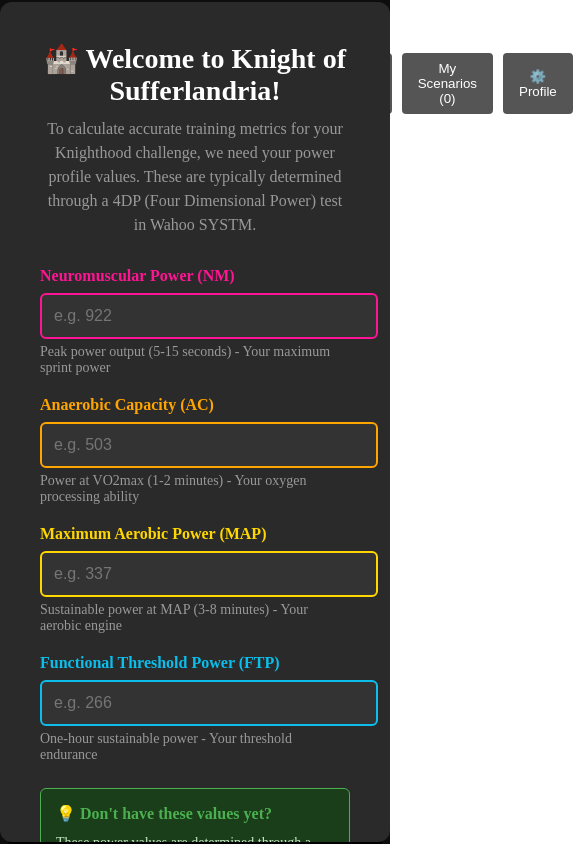
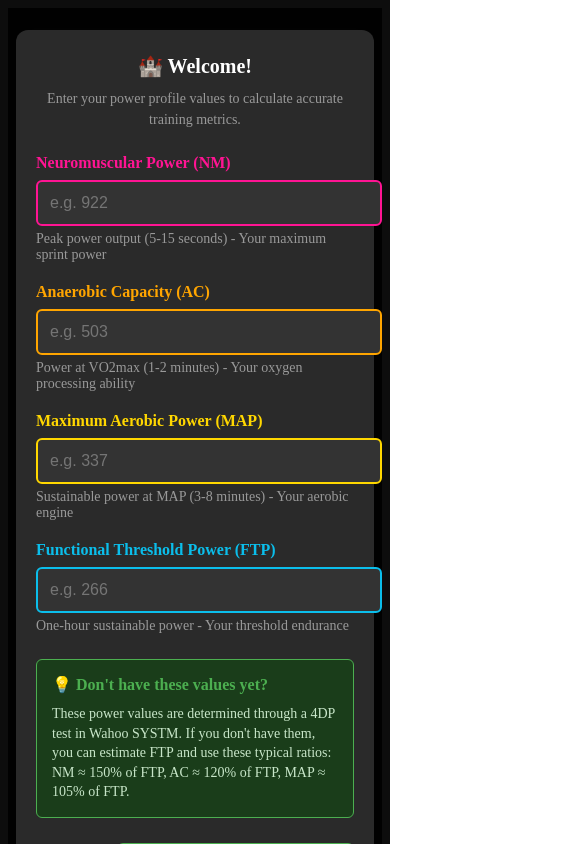
Before and after one commit to againstdemons84/knighthood-quests, a React (Create React App) app: page / in a window 390 px wide. Shown: the top 844 px of the page, 573 px wide, since content can reach past the window. Built offline with nearby package versions, Linux system fonts and the light colour scheme.

Commit message:
Responsive layout.

```diff
--- a/src/components/UserProfileSetup.tsx
+++ b/src/components/UserProfileSetup.tsx
@@ -1,6 +1,7 @@
 import React, { useState } from 'react';
 import { UserPowerProfile } from '../types/userProfile';
 import { validatePowerProfile } from '../utils/userProfileHelpers';
+import { useViewport } from '../hooks/useViewport';
 
 interface UserProfileSetupProps {
     onProfileSave: (profile: UserPowerProfile) => void;
@@ -13,6 +14,7 @@
     initialProfile,
     isFirstTime = false
 }) => {
+    const viewport = useViewport();
     const [profile, setProfile] = useState<UserPowerProfile>(
         initialProfile || { nm: 0, ac: 0, map: 0, ftp: 0 }
     );
@@ -51,25 +53,47 @@
             backgroundColor: 'rgba(0, 0, 0, 0.95)',
             display: 'flex',
             justifyContent: 'center',
-            alignItems: 'center',
-            zIndex: 1000
+            alignItems: viewport.isMobile ? 'flex-start' : 'center',
+            zIndex: 1000,
+            padding: viewport.isMobile ? '20px 16px' : '20px',
+            overflowY: 'auto'
         }}>
             <div style={{
                 backgroundColor: '#2a2a2a',
-                padding: '40px',
+                padding: viewport.isMobile ? '24px 20px' : '40px',
                 borderRadius: '12px',
-                maxWidth: '600px',
-                width: '90%',
-                maxHeight: '90vh',
-                overflowY: 'auto'
+                maxWidth: viewport.isMobile ? '100%' : '600px',
+                width: viewport.isMobile ? '100%' : '90%',
+                maxHeight: viewport.isMobile ? 'none' : '90vh',
+                overflowY: viewport.isMobile ? 'visible' : 'auto',
+                marginTop: viewport.isMobile ? '10px' : '0'
             }}>
-                <div style={{ textAlign: 'center', marginBottom: '30px' }}>
-                    <h1 style={{ color: 'white', margin: '0 0 10px 0', fontSize: '28px' }}>
-                        {isFirstTime ? '🏰 Welcome to Knight of Sufferlandria!' : '⚙️ Power Profile Settings'}
+                <div style={{
+                    textAlign: 'center',
+                    marginBottom: viewport.isMobile ? '24px' : '30px'
+                }}>
+                    <h1 style={{
+                        color: 'white',
+                        margin: '0 0 10px 0',
+                        fontSize: viewport.isMobile ? '20px' : '28px',
+                        lineHeight: '1.2'
+                    }}>
+                        {isFirstTime ?
+                            (viewport.isMobile ? '🏰 Welcome!' : '🏰 Welcome to Knight of Sufferlandria!') :
+                            '⚙️ Power Profile Settings'
+                        }
                     </h1>
-                    <p style={{ color: '#999', margin: 0, fontSize: '16px', lineHeight: '1.5' }}>
+                    <p style={{
+                        color: '#999',
+                        margin: 0,
+                        fontSize: viewport.isMobile ? '14px' : '16px',
+                        lineHeight: '1.5'
+                    }}>
                         {isFirstTime
-                            ? 'To calculate accurate training metrics for your Knighthood challenge, we need your power profile values. These are typically determined through a 4DP (Four Dimensional Power) test in Wahoo SYSTM.'
+                            ? (viewport.isMobile
+                                ? 'Enter your power profile values to calculate accurate training metrics.'
+                                : 'To calculate accurate training metrics for your Knighthood challenge, we need your power profile values. These are typically determined through a 4DP (Four Dimensional Power) test in Wahoo SYSTM.'
+                              )
                             : 'Update your power profile values to recalculate training metrics.'
                         }
                     </p>
--- a/src/components/WorkoutSelector.tsx
+++ b/src/components/WorkoutSelector.tsx
@@ -9,6 +9,7 @@
 import { WorkoutData } from '../types/workout';
 import { UserPowerProfile } from '../types/userProfile';
 import { getBestWorkoutData } from '../utils/workoutDataHelpers';
+import { useViewport } from '../hooks/useViewport';
 
 interface WorkoutSelectorProps {
     onBasketChange: (basket: BasketState) => void;
@@ -35,6 +36,7 @@
     initialBasket = [],
     userProfile
 }) => {
+    const viewport = useViewport();
     const [workoutRows, setWorkoutRows] = useState<WorkoutRow[]>([]);
     const [loading, setLoading] = useState(true);
     const [basket, setBasket] = useState<WorkoutSelection[]>(initialBasket);
@@ -242,12 +244,12 @@
 
             {/* Sticky Controls Container */}
             <div style={{
-                position: 'sticky',
-                top: 0,
+                position: viewport.isMobile ? 'relative' : 'sticky',
+                top: viewport.isMobile ? 'auto' : 0,
                 zIndex: 100,
                 backgroundColor: '#1a1a1a',
                 borderBottom: '2px solid #333',
-                paddingTop: '10px',
+                paddingTop: viewport.isMobile ? '0' : '10px',
                 paddingBottom: '10px',
                 boxShadow: '0 2px 8px rgba(0, 0, 0, 0.3)'
             }}>
--- /dev/null
+++ b/src/hooks/useViewport.ts
@@ -0,0 +1,55 @@
+import { useState, useEffect } from 'react';
+
+export interface ViewportInfo {
+  width: number;
+  height: number;
+  isMobile: boolean;
+  isTablet: boolean;
+  isDesktop: boolean;
+  orientation: 'portrait' | 'landscape';
+}
+
+/**
+ * Hook to track viewport information and responsive breakpoints
+ */
+export const useViewport = (): ViewportInfo => {
+  const [viewport, setViewport] = useState<ViewportInfo>({
+    width: typeof window !== 'undefined' ? window.innerWidth : 1024,
+    height: typeof window !== 'undefined' ? window.innerHeight : 768,
+    isMobile: false,
+    isTablet: false,
+    isDesktop: true,
+    orientation: 'landscape'
+  });
+
+  useEffect(() => {
+    const updateViewport = () => {
+      const width = window.innerWidth;
+      const height = window.innerHeight;
+
+      setViewport({
+        width,
+        height,
+        isMobile: width < 768,
+        isTablet: width >= 768 && width < 1024,
+        isDesktop: width >= 1024,
+        orientation: width > height ? 'landscape' : 'portrait'
+      });
+    };
+
+    // Initial call
+    updateViewport();
+
+    // Add event listener
+    window.addEventListener('resize', updateViewport);
+    window.addEventListener('orientationchange', updateViewport);
+
+    // Cleanup
+    return () => {
+      window.removeEventListener('resize', updateViewport);
+      window.removeEventListener('orientationchange', updateViewport);
+    };
+  }, []);
+
+  return viewport;
+};
--- a/src/index.tsx
+++ b/src/index.tsx
@@ -18,6 +18,7 @@
 import { UserPowerProfile } from './types/userProfile';
 import { loadScenarios, saveScenarios } from './utils/scenarioHelpers';
 import { getUserProfile, saveUserProfile, hasUserProfile } from './utils/userProfileHelpers';
+import { useViewport } from './hooks/useViewport';
 
 interface KnighthoodWorkout {
     id: string;
@@ -41,7 +42,8 @@
 type AppPage = 'browse' | 'selector' | 'scenarios' | 'scenario-detail' | 'profile-setup' | 'profile-manager' | 'profile';
 
 const App = () => {
-      const [currentPage, setCurrentPage] = useState<'browse' | 'selector' | 'scenarios' | 'scenario-detail' | 'profile-setup' | 'profile-manager' | 'profile'>('browse');
+    const viewport = useViewport();
+    const [currentPage, setCurrentPage] = useState<'browse' | 'selector' | 'scenarios' | 'scenario-detail' | 'profile-setup' | 'profile-manager' | 'profile'>('browse');
     const [workoutRows, setWorkoutRows] = useState<WorkoutTableRow[]>([]);
     const [loading, setLoading] = useState(true);
     const [basketState, setBasketState] = useState<BasketState>({ selectedWorkouts: [], isComplete: false });
@@ -196,37 +198,64 @@
     const renderNavigation = () => (
         <div style={{
             backgroundColor: '#2a2a2a',
-            padding: '15px 20px',
-            marginBottom: '20px',
+            padding: viewport.isMobile ? '12px 16px' : '15px 20px',
+            marginBottom: viewport.isMobile ? '16px' : '20px',
             borderRadius: '8px',
             display: 'flex',
-            gap: '15px',
-            alignItems: 'center',
-            justifyContent: 'space-between',
-            flexWrap: 'wrap'
+            flexDirection: viewport.isMobile ? 'column' : 'row',
+            gap: viewport.isMobile ? '12px' : '15px',
+            alignItems: viewport.isMobile ? 'stretch' : 'center',
+            justifyContent: 'space-between'
         }}>
-            <div style={{ display: 'flex', gap: '15px', alignItems: 'center' }}>
+            <div style={{
+                display: 'flex',
+                flexDirection: viewport.isMobile ? 'column' : 'row',
+                gap: viewport.isMobile ? '8px' : '15px',
+                alignItems: viewport.isMobile ? 'center' : 'center',
+                textAlign: viewport.isMobile ? 'center' : 'left'
+            }}>
                 <div>
-                    <h2 style={{ color: 'white', margin: 0 }}>Knight of Sufferlandria Challenge</h2>
+                    <h2 style={{
+                        color: 'white',
+                        margin: 0,
+                        fontSize: viewport.isMobile ? '18px' : '24px'
+                    }}>
+                        {viewport.isMobile ? 'Knighthood Challenge' : 'Knight of Sufferlandria Challenge'}
+                    </h2>
                     {userProfile && (
-                        <div style={{ color: '#999', fontSize: '12px', marginTop: '2px' }}>
-                            FTP: {userProfile.ftp}W | MAP: {userProfile.map}W | AC: {userProfile.ac}W | NM: {userProfile.nm}W
+                        <div style={{
+                            color: '#999',
+                            fontSize: viewport.isMobile ? '10px' : '12px',
+                            marginTop: '2px'
+                        }}>
+                            {viewport.isMobile ?
+                                `FTP: ${userProfile.ftp}W | MAP: ${userProfile.map}W` :
+                                `FTP: ${userProfile.ftp}W | MAP: ${userProfile.map}W | AC: ${userProfile.ac}W | NM: ${userProfile.nm}W`
+                            }
                         </div>
                     )}
                 </div>
-                <div style={{ display: 'flex', gap: '10px' }}>
+                <div style={{
+                    display: 'flex',
+                    gap: viewport.isMobile ? '8px' : '10px',
+                    flexWrap: 'wrap',
+                    justifyContent: viewport.isMobile ? 'center' : 'flex-start'
+                }}>
                     <button
                         onClick={() => setCurrentPage('browse')}
                         style={{
-                            padding: '8px 16px',
+                            padding: viewport.isMobile ? '12px 16px' : '8px 16px',
                             backgroundColor: currentPage === 'browse' ? '#4CAF50' : '#555',
                             color: 'white',
                             border: 'none',
                             borderRadius: '4px',
-                            cursor: 'pointer'
+                            cursor: 'pointer',
+                            fontSize: viewport.isMobile ? '14px' : '13px',
+                            minHeight: viewport.isMobile ? '44px' : 'auto',
+                            flex: viewport.isMobile ? '1' : 'none'
                         }}
                     >
-                        Browse Workouts
+                        {viewport.isMobile ? 'Browse' : 'Browse Workouts'}
                     </button>
                     <button
                         onClick={() => {
@@ -234,58 +263,76 @@
                             setEditingScenario(null);
                         }}
                         style={{
-                            padding: '8px 16px',
+                            padding: viewport.isMobile ? '12px 16px' : '8px 16px',
                             backgroundColor: currentPage === 'selector' ? '#4CAF50' : '#555',
                             color: 'white',
                             border: 'none',
                             borderRadius: '4px',
-                            cursor: 'pointer'
+                            cursor: 'pointer',
+                            fontSize: viewport.isMobile ? '14px' : '13px',
+                            minHeight: viewport.isMobile ? '44px' : 'auto',
+                            flex: viewport.isMobile ? '1' : 'none'
                         }}
                     >
-                        Plan Challenge ({basketState.selectedWorkouts.length}/10)
+                        {viewport.isMobile ? `Plan (${basketState.selectedWorkouts.length}/10)` : `Plan Challenge (${basketState.selectedWorkouts.length}/10)`}
                     </button>
                     <button
                         onClick={() => setCurrentPage('scenarios')}
                         style={{
-                            padding: '8px 16px',
+                            padding: viewport.isMobile ? '12px 16px' : '8px 16px',
                             backgroundColor: currentPage === 'scenarios' ? '#4CAF50' : '#555',
                             color: 'white',
                             border: 'none',
                             borderRadius: '4px',
-                            cursor: 'pointer'
+                            cursor: 'pointer',
+                            fontSize: viewport.isMobile ? '14px' : '13px',
+                            minHeight: viewport.isMobile ? '44px' : 'auto',
+                            flex: viewport.isMobile ? '1' : 'none'
                         }}
                     >
-                        My Scenarios ({scenarios.length})
+                        {viewport.isMobile ? `Saved (${scenarios.length})` : `My Scenarios (${scenarios.length})`}
                     </button>
                     <button
                         onClick={() => setCurrentPage('profile')}
                         style={{
-                            padding: '8px 16px',
+                            padding: viewport.isMobile ? '12px 16px' : '8px 16px',
                             backgroundColor: currentPage === 'profile' ? '#4CAF50' : '#555',
                             color: 'white',
                             border: 'none',
                             borderRadius: '4px',
-                            cursor: 'pointer'
+                            cursor: 'pointer',
+                            fontSize: viewport.isMobile ? '14px' : '13px',
+                            minHeight: viewport.isMobile ? '44px' : 'auto',
+                            flex: viewport.isMobile ? '1' : 'none'
                         }}
                     >
-                        ⚙️ Profile
+                        {viewport.isMobile ? '⚙️' : '⚙️ Profile'}
                     </button>
                 </div>
             </div>
 
             {currentPage === 'selector' && (
-                <div style={{ display: 'flex', gap: '10px', alignItems: 'center' }}>
+                <div style={{
+                    display: 'flex',
+                    gap: viewport.isMobile ? '8px' : '10px',
+                    alignItems: 'center',
+                    justifyContent: viewport.isMobile ? 'center' : 'flex-start',
+                    width: viewport.isMobile ? '100%' : 'auto'
+                }}>
                     {basketState.isComplete && (
                         <button
                             onClick={() => setShowSaveModal(true)}
                             style={{
-                                padding: '10px 20px',
+                                padding: viewport.isMobile ? '14px 24px' : '10px 20px',
                                 backgroundColor: '#4CAF50',
                                 color: 'white',
                                 border: 'none',
                                 borderRadius: '4px',
                                 cursor: 'pointer',
-                                fontWeight: 'bold'
+                                fontWeight: 'bold',
+                                fontSize: viewport.isMobile ? '16px' : '14px',
+                                minHeight: viewport.isMobile ? '48px' : 'auto',
+                                flex: viewport.isMobile ? '1' : 'none'
                             }}
                         >
                             {editingScenario ? 'Update Scenario' : 'Save Scenario'}
```
Also changed, not shown: src/utils/responsive.ts (added, +157 -0 lines).
